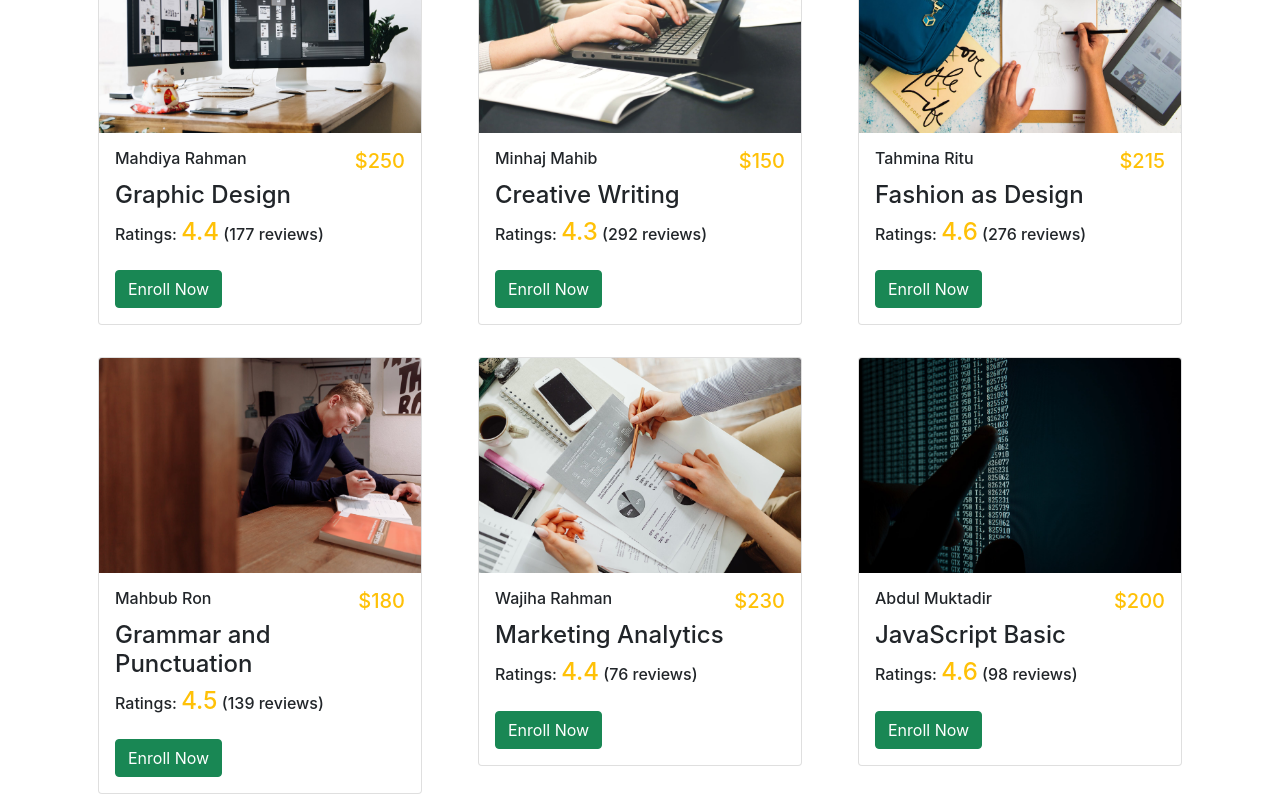
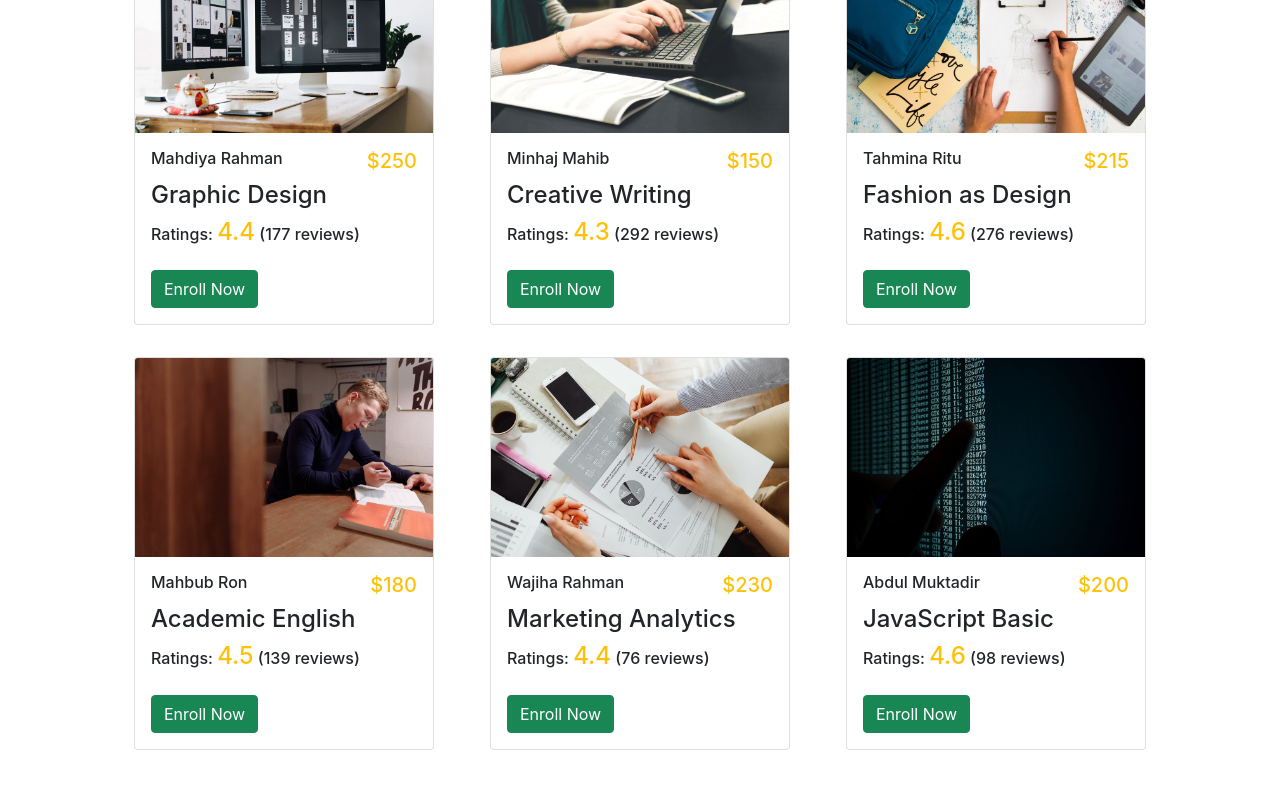
Before and after one commit to rahmanmahadi96/review, a React (Create React App) app: page /courses in a window 1280 px wide. Shown: the part 1286-2086 px from the top of the page. Built offline with nearby package versions, Linux system fonts and the light colour scheme.

Commit message:
json files update

```diff
--- a/public/courses.JSON
+++ b/public/courses.JSON
@@ -87,7 +87,7 @@
     },
     {
         "id": "10",
-        "title": "Grammar and Punctuation",
+        "title": "Academic English",
         "instructor": "Mahbub Ron",
         "ratings": 4.5,
         "reviews": 139,
--- a/src/components/DisplayCourses/DisplayCourses.js
+++ b/src/components/DisplayCourses/DisplayCourses.js
@@ -8,7 +8,7 @@ const DisplayCourses = () => {
         .then(data => setDisplayCourses(data))
     }, [])
     return (
-        <div className="display-course container">
+        <div className="display-course container p-5">
             <div className="headings text-center my-5">
                 <h5 className="text-info">Course List</h5>
                 <h1 className="mt-2">Enroll the course that fits your life</h1>
--- a/src/components/Instructor/Instructor.js
+++ b/src/components/Instructor/Instructor.js
@@ -8,7 +8,8 @@ const Instructor = () => {
         .then(data => setInstructors(data))
     }, [])
     return (
-        <div>
+        <div className="instructor">
+            <div className="row">
             {
             instructors?.map((instructor) => (
                 <div className="col-md-3">
@@ -24,6 +25,7 @@ const Instructor = () => {
                     </div>
                 </div>
             ))}
+            </div>
         </div>
     );
 };
```
